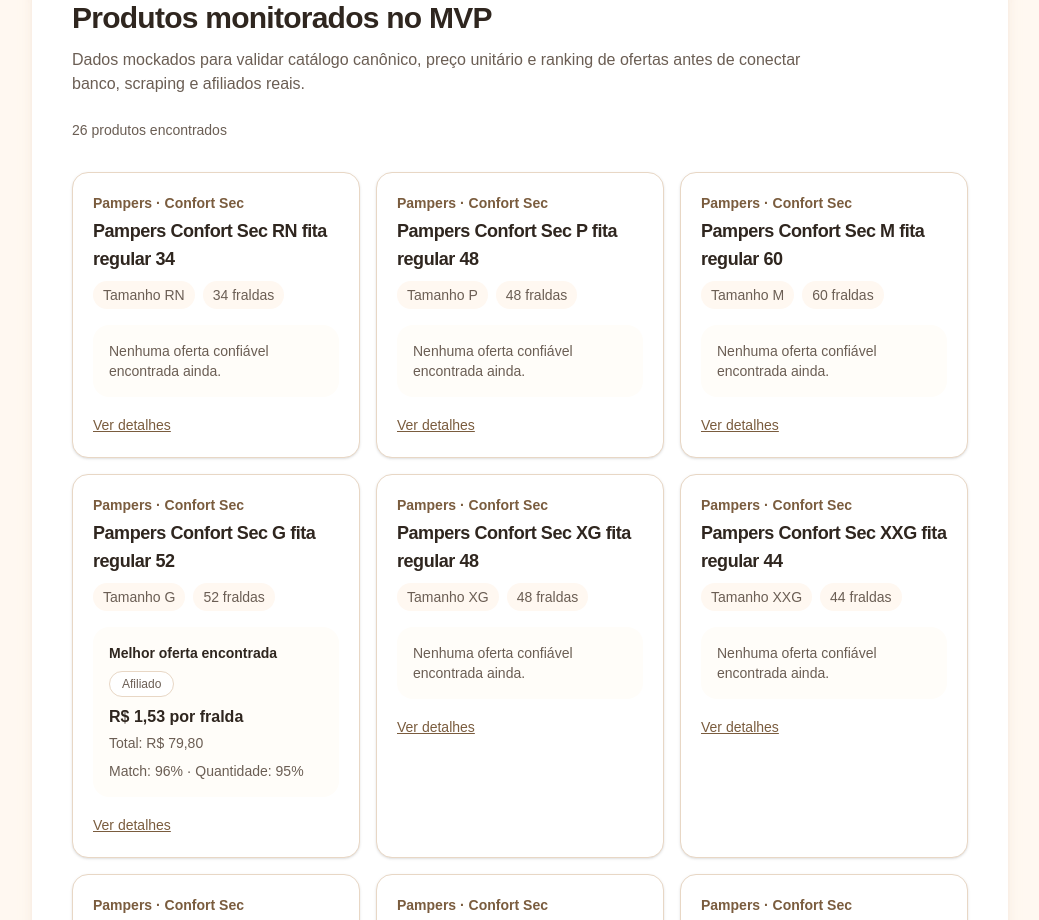
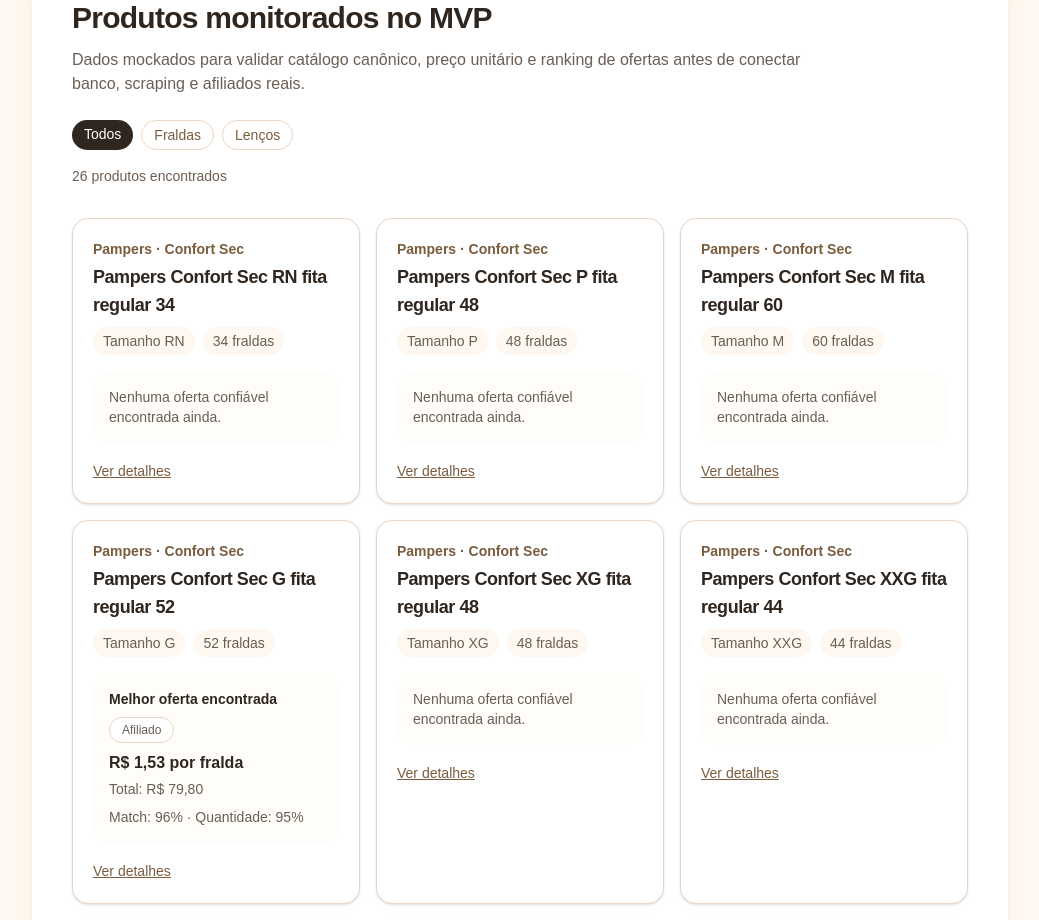
Before and after one commit to bschmitz3/ollibaby, a Next.js app: page / in a window 1280 px wide. Shown: the part 840-1760 px from the top of the page, without its empty margins (120-1159 px from the left). Built offline with nearby package versions, Linux system fonts and the light colour scheme.

Commit message:
feat: filter catalog products by category

```diff
--- a/src/app/page.tsx
+++ b/src/app/page.tsx
@@ -3,6 +3,41 @@
 import { searchCanonicalProducts } from "@/lib/catalog/search";
 import { getRankedOffersForProduct } from "@/lib/offers";
 import Link from "next/link";
+
+type CategoryFilter = "all" | "diaper" | "wet_wipe";
+
+const CATEGORY_FILTERS: Array<{ value: CategoryFilter; label: string }> = [
+  { value: "all", label: "Todos" },
+  { value: "diaper", label: "Fraldas" },
+  { value: "wet_wipe", label: "Lenços" },
+];
+
+function getCategoryFilterClassName(isActive: boolean): string {
+  return isActive
+    ? "rounded-full bg-[#2F261F] px-3 py-1 font-medium text-white"
+    : "rounded-full border border-[#E8D7C5] bg-white px-3 py-1 font-medium text-[#7A5C3E]";
+}
+
+function normalizeCategoryFilter(value: string | undefined): CategoryFilter {
+  if (value === "diaper") return "diaper";
+  if (value === "wet_wipe") return "wet_wipe";
+  return "all";
+}
+
+function buildHomeHref(params: { q?: string; category?: CategoryFilter }): string {
+  const searchParams = new URLSearchParams();
+
+  if (params.q && params.q.trim().length > 0) {
+    searchParams.set("q", params.q.trim());
+  }
+
+  if (params.category && params.category !== "all") {
+    searchParams.set("category", params.category);
+  }
+
+  const qs = searchParams.toString();
+  return qs.length > 0 ? `/?${qs}` : "/";
+}
 
 type HomeProps = {
   searchParams?: Promise<Record<string, string | string[] | undefined>>;
@@ -14,7 +49,17 @@
   const q = (Array.isArray(qRaw) ? qRaw[0] : qRaw ?? "").trim();
   const hasSearch = q.length > 0;
 
-  const products = searchCanonicalProducts(q);
+  const categoryRaw = resolvedSearchParams?.category;
+  const categoryValue = Array.isArray(categoryRaw)
+    ? categoryRaw[0]
+    : categoryRaw ?? undefined;
+  const category = normalizeCategoryFilter(categoryValue);
+
+  const searchedProducts = searchCanonicalProducts(q);
+  const products =
+    category === "all"
+      ? searchedProducts
+      : searchedProducts.filter((p) => p.category === category);
 
   const productsWithBestOffer = products.map((product) => {
     const rankedOffers = getRankedOffersForProduct(mockOffers, product.id);
@@ -92,7 +137,22 @@
             reais.
           </p>
 
-          <div className="mt-6 flex flex-col gap-2 text-sm text-[#6B5E54] sm:flex-row sm:items-center sm:justify-between">
+          <div className="mt-6 flex flex-wrap gap-2 text-sm">
+            {CATEGORY_FILTERS.map((filter) => (
+              <Link
+                key={filter.value}
+                href={buildHomeHref({
+                  q: hasSearch ? q : undefined,
+                  category: filter.value,
+                })}
+                className={getCategoryFilterClassName(category === filter.value)}
+              >
+                {filter.label}
+              </Link>
+            ))}
+          </div>
+
+          <div className="mt-4 flex flex-col gap-2 text-sm text-[#6B5E54] sm:flex-row sm:items-center sm:justify-between">
             <div className="flex flex-col gap-1 sm:flex-row sm:items-center sm:gap-3">
               {hasSearch ? (
                 <p>
@@ -108,7 +168,12 @@
             </div>
 
             {hasSearch ? (
-              <Link href="/" className="text-[#7A5C3E] underline">
+              <Link
+                href={buildHomeHref({
+                  category,
+                })}
+                className="text-[#7A5C3E] underline"
+              >
                 Limpar busca
               </Link>
             ) : null}
```
